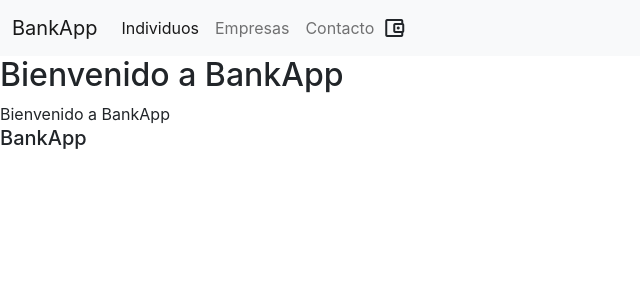
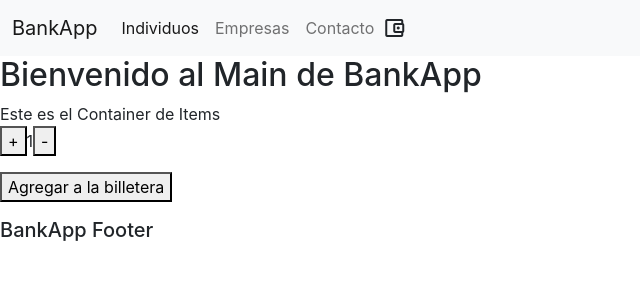
Before and after one commit to damianrequejo/bankpap, a React (Create React App) app: page / in a window 1280 px wide. Shown: the top 300 px of the page, without its empty margins (0-640 px from the left). Built offline with nearby package versions, Linux system fonts and the light colour scheme.

Commit message:
Desafio Contador con botÃon

```diff
--- a/public/index.html
+++ b/public/index.html
@@ -41,5 +41,6 @@
       To begin the development, run `npm start` or `yarn start`.
       To create a production bundle, use `npm run build` or `yarn build`.
     -->
+    <script src="https://cdn.jsdelivr.net/npm/bootstrap@5.2.0/dist/js/bootstrap.bundle.min.js" integrity="sha384-A3rJD856KowSb7dwlZdYEkO39Gagi7vIsF0jrRAoQmDKKtQBHUuLZ9AsSv4jD4Xa" crossorigin="anonymous"></script>
   </body>
 </html>
--- a/src/App.js
+++ b/src/App.js
@@ -1,21 +1,23 @@
-import logo from './logo.svg';
+//import logo from './logo.svg';
 import './App.css';
 import Header from './components/Header/Header';
 import Main from './components/Main/Main';
 import Footer from './components/Footer/Footer';
 import ItemListContainer from './components/ItemListContainer/ItemListContainer';
+import ItemCount from './components/Counter/ItemCount';
 
 
 
 function App() {
 
-  const saludo = "Bienvenido a BankApp"
+
 
   return (
     <>
       <Header />
       <Main test="BankApp" />
-      <ItemListContainer saludo={saludo}/>
+      <ItemListContainer />
+      <ItemCount stock={5} initial={1} onAdd={0}/>
       <Footer />
     </>
   );
--- /dev/null
+++ b/src/components/Counter/ItemCount.jsx
@@ -0,0 +1,49 @@
+import React, {useState} from 'react'
+
+const ItemCount = (props) => {
+
+    const[count, setCount] = useState(props.initial);
+
+    const sumaCantidad = () => {
+        if (count < props.stock) {
+            setCount(count + 1);
+        } else {
+            alert("No hay stock de este producto")
+        }
+    }
+
+    const restaCantidad = () => {
+        if (count > props.initial) {
+            setCount(count - 1);
+        } else {
+            alert("La cantidad mímima es ...")
+        }
+    }
+
+    const onAdd = () => {
+        if (count <= props.stock) {
+            alert("Se agrego el producto a la billetera")
+            //bajaStock
+        } else {
+            alert("No hay stock de este prodcuto")
+        }
+    }
+
+
+
+    return (
+        <div>
+            <p>
+                <button onClick={sumaCantidad}>+</button>
+                {count}
+                <button onClick={restaCantidad}>-</button>
+            </p>
+            <p>
+                <button onClick={onAdd}>Agregar a la billetera</button>
+            </p>
+
+        </div>
+  )
+}
+
+export default ItemCount
--- a/src/components/Footer/Footer.jsx
+++ b/src/components/Footer/Footer.jsx
@@ -3,7 +3,7 @@ import './footer.css';
 const Footer = () => {
     return (
       <footer>
-        <h5>BankApp</h5>
+        <h5>BankApp Footer</h5>
       </footer>
     )
 }
--- a/src/components/ItemListContainer/ItemListContainer.js
+++ b/src/components/ItemListContainer/ItemListContainer.js
@@ -1,9 +1,12 @@
 import React from 'react'
 import './itemlistcontainer.css';
 
-const ItemListContainer = ({saludo}) => {
+const ItemListContainer = () => {
   return (
-    <div>{saludo}</div>
+
+
+
+    <div>Este es el Container de Items</div>
   )
 }
 
--- a/src/components/Main/Main.jsx
+++ b/src/components/Main/Main.jsx
@@ -7,7 +7,7 @@ const Main = (props) => {
   return (
     <main>
         <section>
-            <h2>Bienvenido a {props.test}</h2>
+            <h2>Bienvenido al Main de {props.test}</h2>
         </section>
     </main>
   )
```
Also changed, not shown: public/img/tc-visa.png (added), src/components/Counter/counter.css (added).
